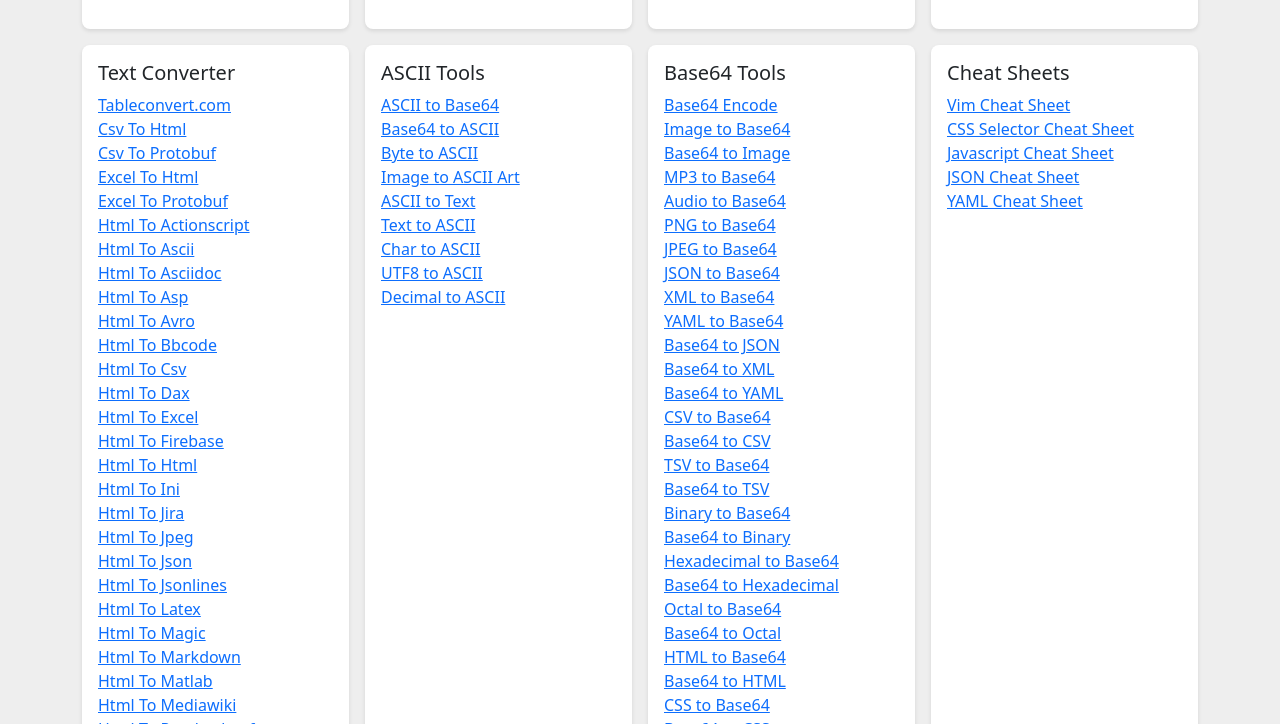
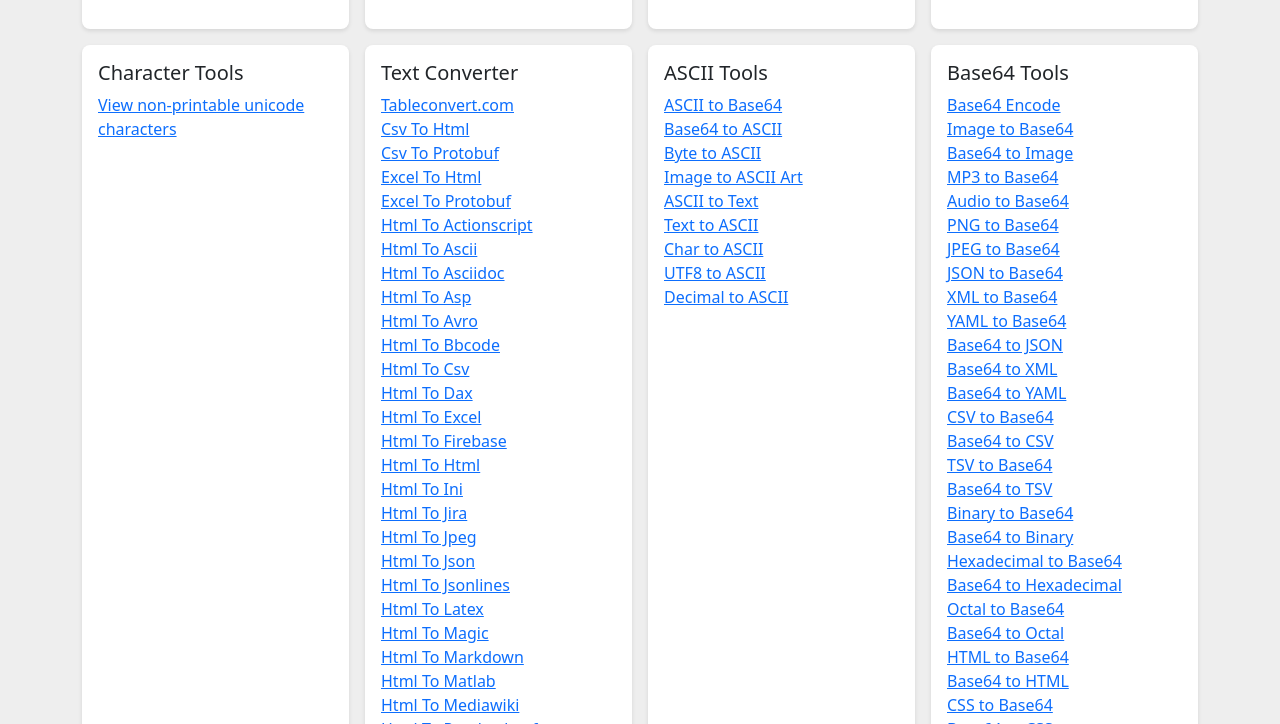
Before and after one commit to martinandersen3d/martinandersen3d.github.io, a plain HTML site: page index.html in a window 1280 px wide. Shown: the part 2216-2940 px from the top of the page. Drawn offline with nearby package versions, Linux system fonts and the light colour scheme.

Commit message:
chars tools

```diff
--- a/index.html
+++ b/index.html
@@ -163,6 +163,8 @@
 
     <a group="Automation" href="https://zapier.com/">Zapier</a>
     <a group="Automation" href="https://n8n.io/">n8n.io - Zapier Selfhost Alternative</a>
+
+    <a group="Character Tools" href="https://www.soscisurvey.de/tools/view-chars.php">View non-printable unicode characters</a>
 
 
     <!-- tableconvert.com ------------------------------------------------------------------------------- -->
```
